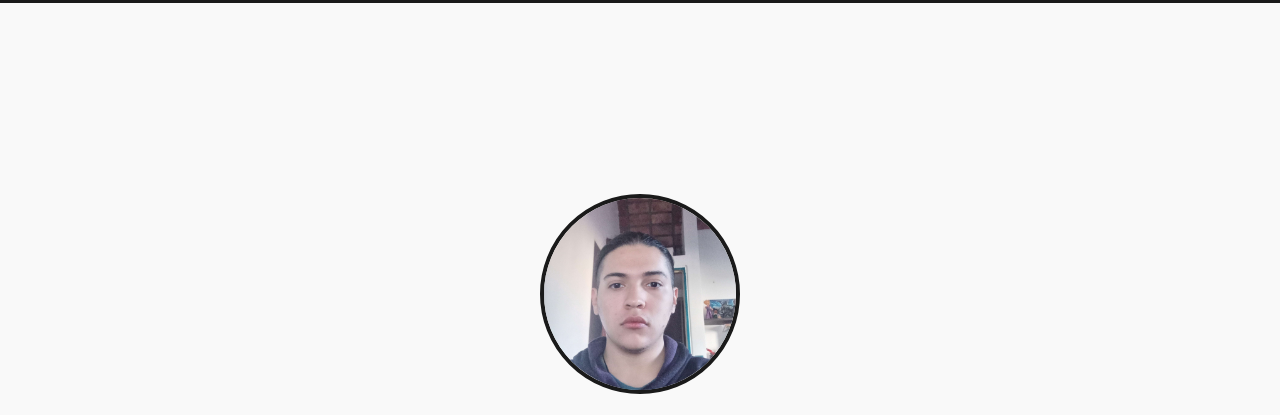
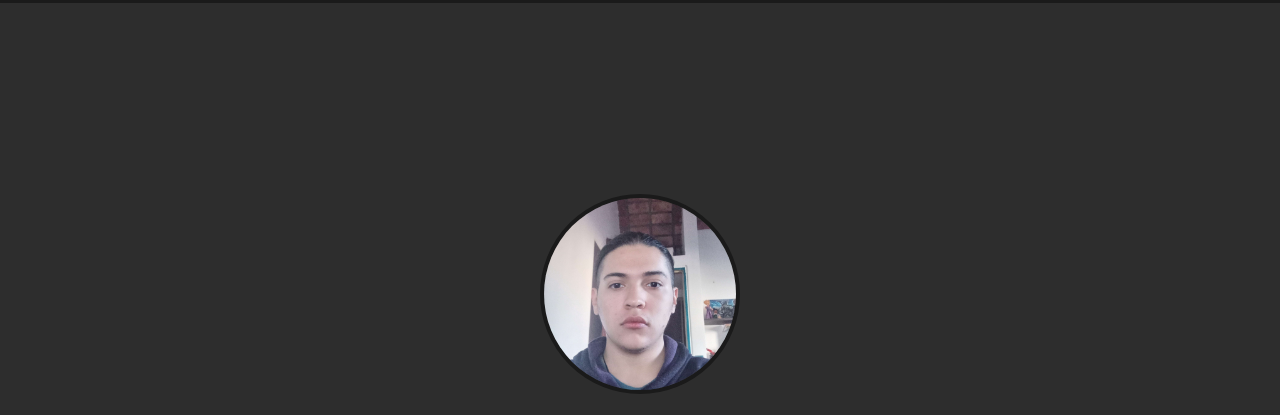
Before and after one commit to Dova0205/Portfolio, a plain HTML site: page index.html in a window 1280 px wide. Shown: the part 55-470 px from the top of the page. Drawn offline with Linux system fonts and the light colour scheme.

Commit message:
portfolio inicial actualizacion color

```diff
--- a/style.css
+++ b/style.css
@@ -90,8 +90,9 @@ h2 {
     justify-content: center;
     align-items: center;
     text-align: center;
-    background-color: #f9f9f9;
+    background-color: #2d2d2d;
     padding-top: 60px;
+    color: white;
 }
 
 .profile-img {
```
